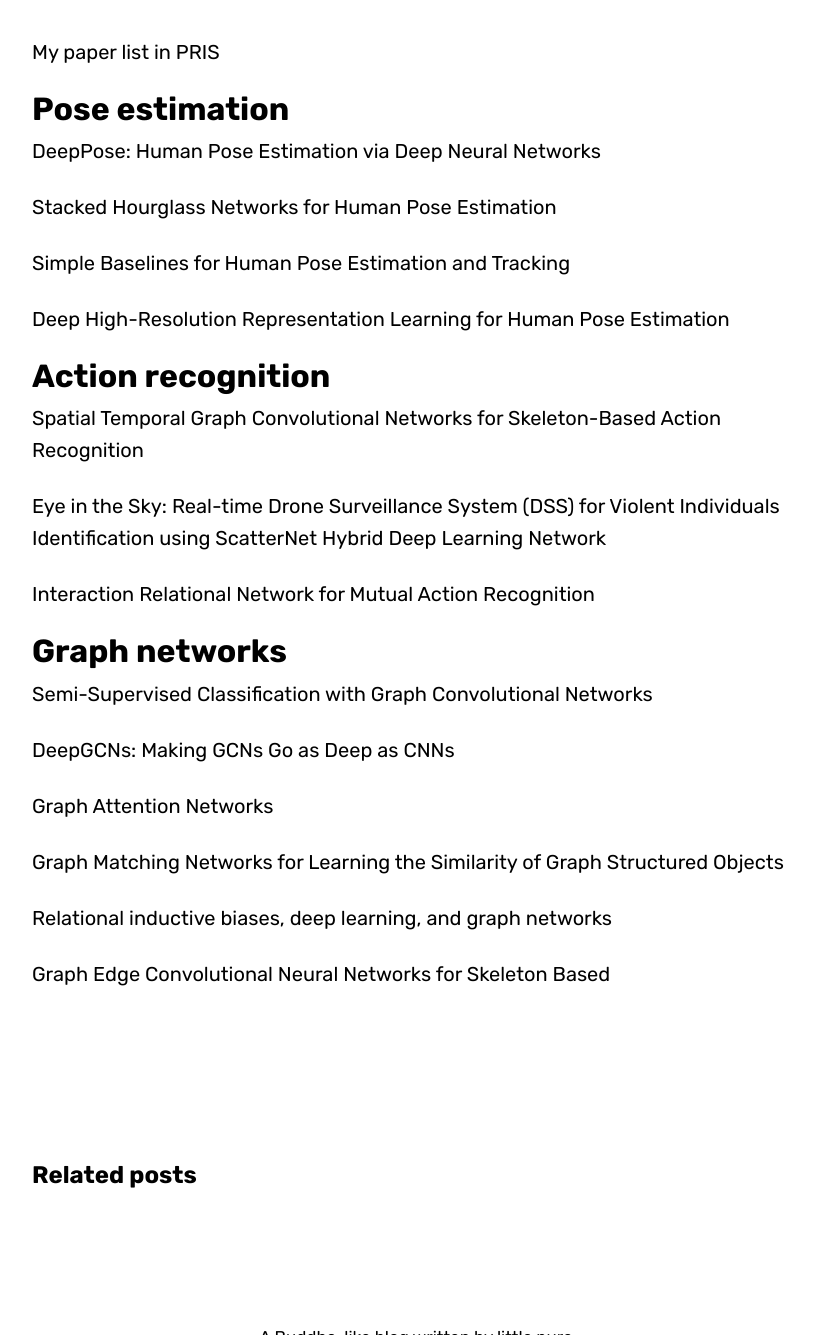
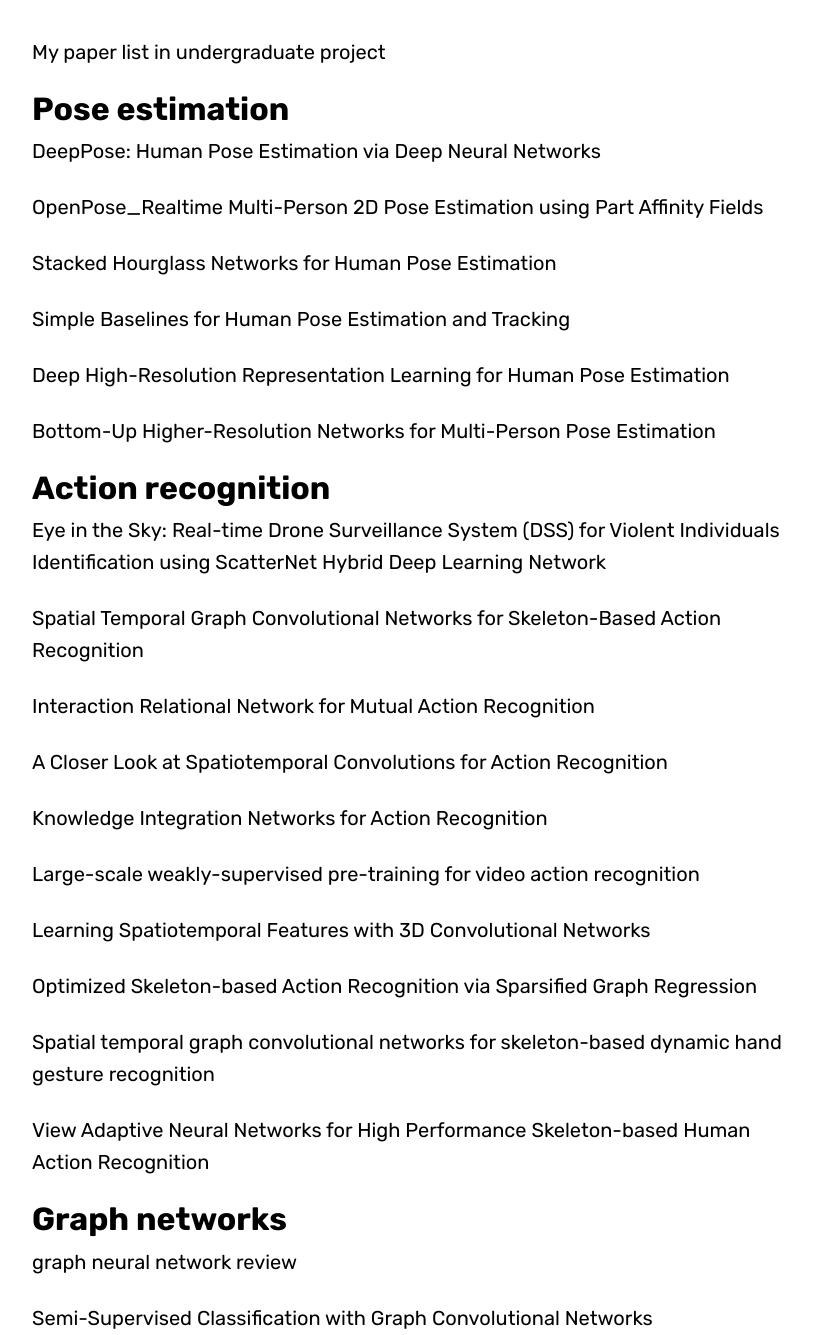
Before and after one commit to littlepure2333/littlepure2333.github.io, a Jekyll site: the page built from _posts/2019-11-10-paper-list.md, in a window 1280 px wide and 1400 px high, scrolled down 833 px, cut to the strip 65-1400 px from the top of the window. Shown: the whole strip, without its empty margins (224-1038 px from the left). Built offline with Jekyll 4.4.1, drawn with Linux system fonts in a browser that asks for light colours; some web fonts are replaced; comment, search, counter and statistics services are not loaded; some of the changed text lies outside the part shown.

Commit message:
update paper list

```diff
--- a/_posts/2019-11-10-paper-list.md
+++ b/_posts/2019-11-10-paper-list.md
@@ -9,7 +9,7 @@ published: true
 
 ---
 
-My paper list in PRIS
+My paper list in undergraduate project
 
 <!–-break-–>
 
@@ -17,22 +17,42 @@ My paper list in PRIS
 
 [DeepPose: Human Pose Estimation via Deep Neural Networks](../resources/DeepPose_Human&#32;Pose&#32;Estimation&#32;via&#32;Deep&#32;Neural&#32;Networks.pdf)
 
+[OpenPose_Realtime Multi-Person 2D Pose Estimation using Part Affinity Fields](../resources/OpenPose_Realtime%20Multi-Person%202D%20Pose%20Estimation%20using%20Part%20Affinity%20Fields.pdf)
+
 [Stacked Hourglass Networks for Human Pose Estimation](../resources/Stacked&#32;Hourglass&#32;Networks&#32;for&#32;Human&#32;Pose&#32;Estimation.pdf)
 
 [Simple Baselines for Human Pose Estimation and Tracking](../resources/Simple&#32;Baselines&#32;for&#32;Human&#32;Pose&#32;Estimation&#32;and&#32;Tracking.pdf)
 
 [Deep High-Resolution Representation Learning for Human Pose Estimation](../resources/Deep&#32;High-Resolution&#32;Representation&#32;Learning&#32;for&#32;Human&#32;Pose&#32;Estimation.pdf)
 
+[Bottom-Up Higher-Resolution Networks for Multi-Person Pose Estimation](../resources/Bottom-Up%20Higher-Resolution%20Networks%20for%20Multi-Person%20Pose%20Estimation.pdf)
+
 
 # Action recognition
 
+[Eye in the Sky: Real-time Drone Surveillance System (DSS) for Violent Individuals Identification using ScatterNet Hybrid Deep Learning Network](../resources/Eye&#32;in&#32;the&#32;Sky_Real-time&#32;Drone&#32;Surveillance&#32;System&#32;(DSS)&#32;for&#32;Violent&#32;Individuals&#32;Identification&#32;using&#32;ScatterNet&#32;Hybrid&#32;Deep&#32;Learning&#32;Network.pdf)
+
 [Spatial Temporal Graph Convolutional Networks for Skeleton-Based Action Recognition](../resources/Spatial&#32;Temporal&#32;Graph&#32;Convolutional&#32;Networks&#32;for&#32;Skeleton-Based&#32;Action&#32;Recognition.pdf)
-
-[Eye in the Sky: Real-time Drone Surveillance System (DSS) for Violent Individuals Identification using ScatterNet Hybrid Deep Learning Network](../resources/Eye&#32;in&#32;the&#32;Sky_Real-time&#32;Drone&#32;Surveillance&#32;System&#32;(DSS)&#32;for&#32;Violent&#32;Individuals&#32;Identification&#32;using&#32;ScatterNet&#32;Hybrid&#32;Deep&#32;Learning&#32;Network.pdf)
 
 [Interaction Relational Network for Mutual Action Recognition](../resources/Interaction&#32;Relational&#32;Network&#32;for&#32;Mutual&#32;Action&#32;Recognition.pdf)
 
+[A Closer Look at Spatiotemporal Convolutions for Action Recognition](../resources/A%20Closer%20Look%20at%20Spatiotemporal%20Convolutions%20for%20Action%20Recognition.pdf)
+
+[Knowledge Integration Networks for Action Recognition](../resources/Knowledge%20Integration%20Networks%20for%20Action%20Recognition.pdf)
+
+[Large-scale weakly-supervised pre-training for video action recognition](../resources/Large-scale%20weakly-supervised%20pre-training%20for%20video%20action%20recognition.pdf)
+
+[Learning Spatiotemporal Features with 3D Convolutional Networks](../resources/Learning%20Spatiotemporal%20Features%20with%203D%20Convolutional%20Networks.pdf)
+
+[Optimized Skeleton-based Action Recognition via Sparsified Graph Regression](../resources/Optimized%20Skeleton-based%20Action%20Recognition%20via%20Sparsified%20Graph%20Regression.pdf)
+
+[Spatial temporal graph convolutional networks for skeleton-based dynamic hand gesture recognition](../resources/Spatial%20temporal%20graph%20convolutional%20networks%20for%20skeleton-based%20dynamic%20hand%20gesture%20recognition.pdf)
+
+[View Adaptive Neural Networks for High Performance Skeleton-based Human Action Recognition](../resources/View%20Adaptive%20Neural%20Networks%20for%20High%20Performance%20Skeleton-based%20Human%20Action%20Recognition.pdf)
+
 # Graph networks
+
+[graph neural network review](../resources/graph%20neural%20network%20review.pdf)
 
 [Semi-Supervised Classification with Graph Convolutional Networks](../resources/Semi-Supervised&#32;Classification&#32;with&#32;Graph&#32;Convolutional&#32;Networks.pdf)
 
@@ -45,3 +65,17 @@ My paper list in PRIS
 [Relational inductive biases, deep learning, and graph networks](../resources/Relational&#32;inductive&#32;biases,&#32;deep&#32;learning,&#32;and&#32;graph&#32;networks.pdf)
 
 [Graph Edge Convolutional Neural Networks for Skeleton Based](../resources/Graph&#32;Edge&#32;Convolutional&#32;Neural&#32;Networks&#32;for&#32;Skeleton&#32;Based.pdf)
+
+[Inductive Representation Learning on Large Graphs](../resources/Inductive%20Representation%20Learning%20on%20Large%20Graphs.pdf)
+
+[Learning Graph Convolutional Network for Skeleton-based Human Action](../resources/Learning%20Graph%20Convolutional%20Network%20for%20Skeleton-based%20Human%20Action.pdf)
+
+# Others
+
+[Quadratic Video Interpolation](../resources/Quadratic%20Video%20Interpolation.pdf)
+
+[Violent Flows_Real-Time Detection of Violent Crowd Behavior](../resources/Violent%20Flows_Real-Time%20Detection%20of%20Violent%20Crowd%20Behavior.pdf)
+
+[The Kinetics Human Action Video Dataset](../resources/The%20Kinetics%20Human%20Action%20Video%20Dataset.pdf)
+
+[NTU RGB+D_A Large Scale Dataset for 3D Human Activity Analysis](../resources/NTU%20RGB+D_A%20Large%20Scale%20Dataset%20for%203D%20Human%20Activity%20Analysis.pdf)
```
Also changed, not shown: _posts/2017-01-20-example-content.md (+1 -1 lines), 17 other files.
